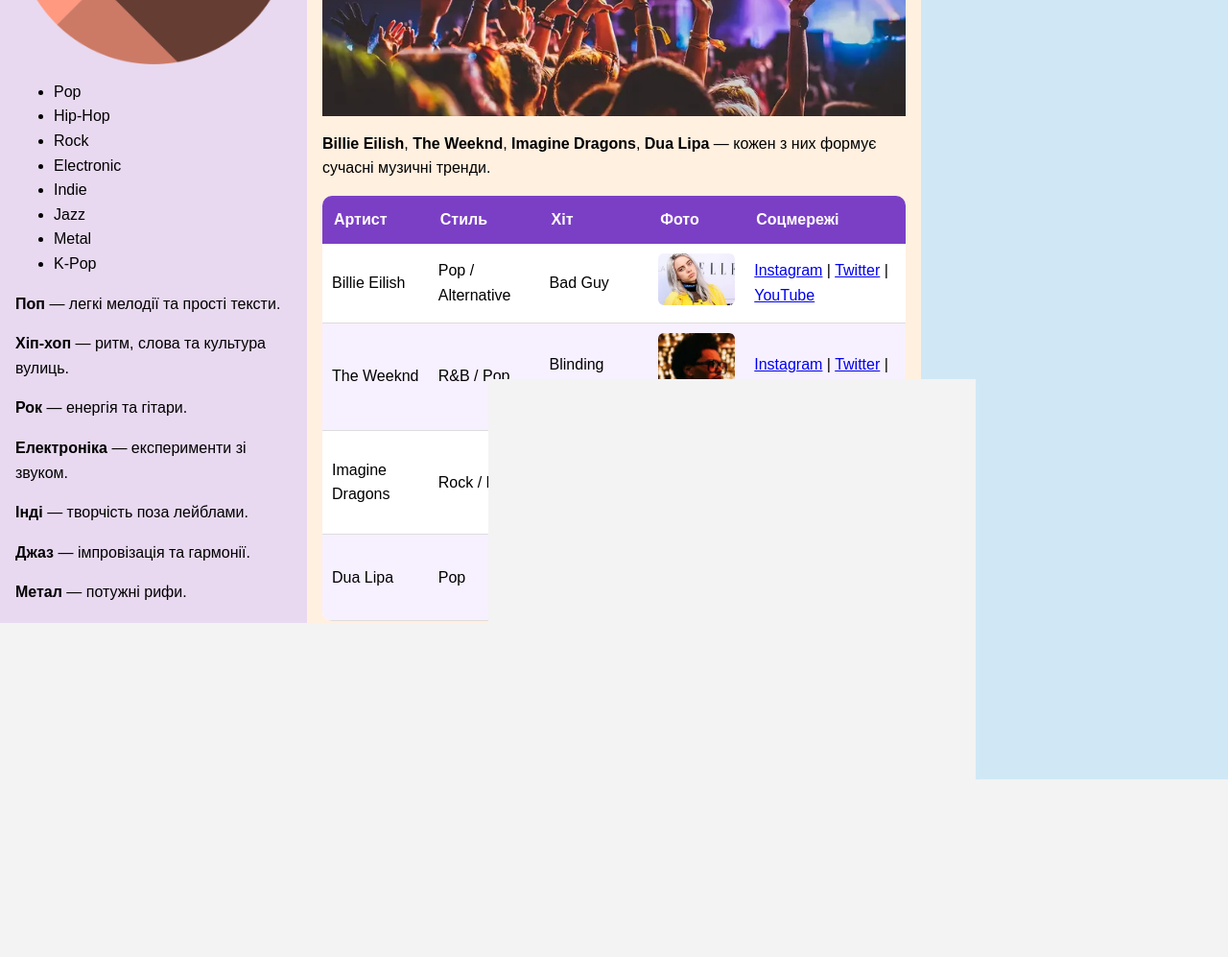
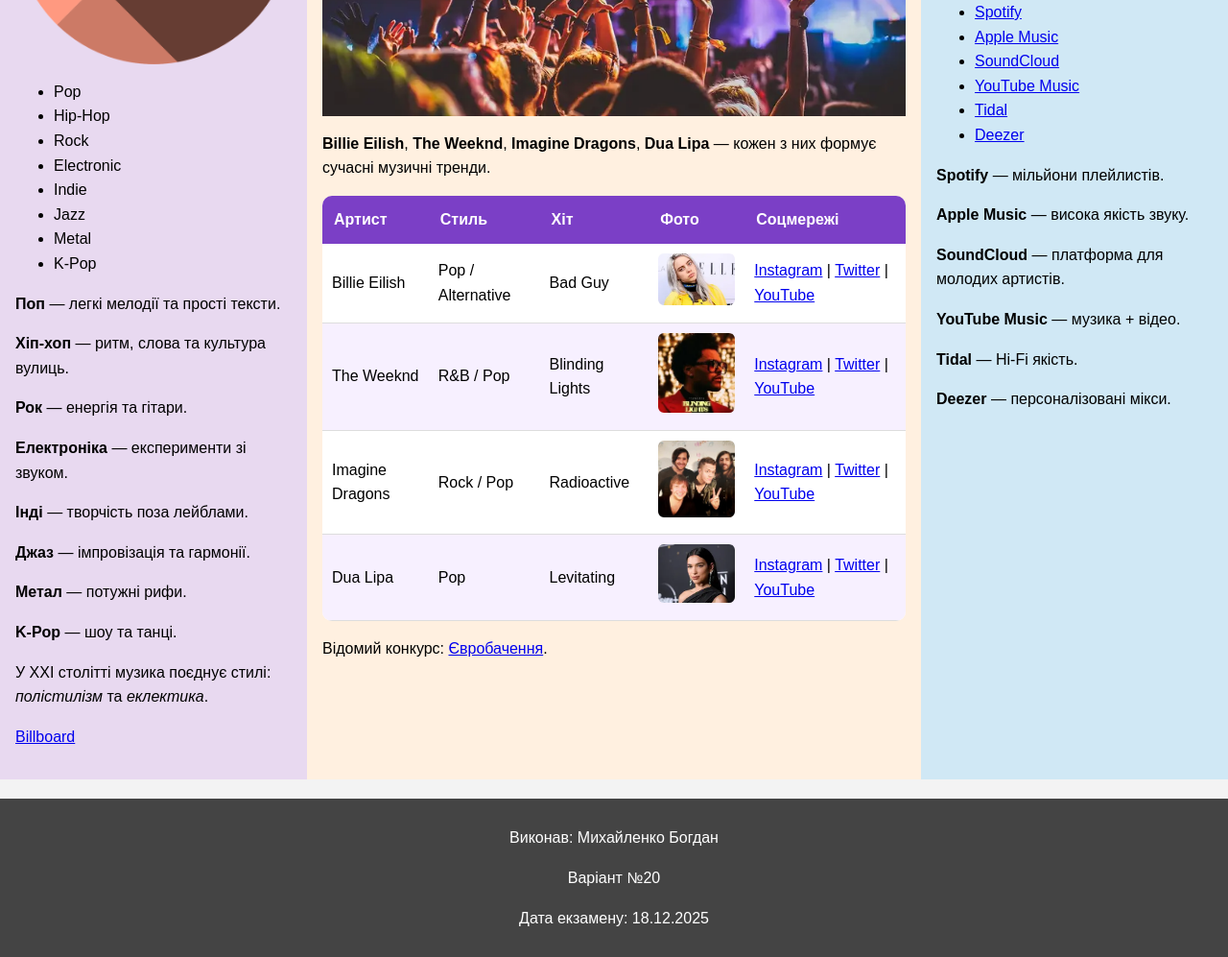
Before and after one commit to bogdanchik3005mykhajlenko-create/music-site, a plain HTML site: page index.html in a window 1280 px wide. Shown: the part 622-1619 px from the top of the page at 96% size. Before the commit the page ends 1434 px from the top, so only its background shows below. Drawn offline with Linux system fonts and the light colour scheme.

Commit message:
Refactor HTML structure and styles

```diff
--- a/index.html
+++ b/index.html
@@ -16,6 +16,7 @@
       line-height: 1.6;
     }
 
+    /* HEADER */
     .header {
       background: linear-gradient(to right, #7b3fc6, #2b6bf3);
       color: white;
@@ -27,6 +28,7 @@
       vertical-align: middle;
     }
 
+    /* LAYOUT */
     .container {
       display: flex;
       flex-wrap: wrap;
@@ -42,6 +44,7 @@
     .col2 { flex: 2 1 50%; background: #fff0e0; }
     .col3 { flex: 1 1 25%; background: #d0e8f5; }
 
+    /* IMAGES */
     img.local-icon,
     img.music,
     img.populyarni_vykonavci {
@@ -51,10 +54,12 @@
       margin: 10px auto;
     }
 
+    /* TABLE WRAPPER */
     .table-wrapper {
       overflow-x: auto;
     }
 
+    /* FOOTER */
     .footer {
       background: #444;
       color: #fff;
@@ -63,6 +68,7 @@
       margin-top: 20px;
     }
 
+    /* ✅ АДАПТИВНІСТЬ */
     @media (max-width: 900px) {
       .container {
         flex-direction: column;
@@ -126,6 +132,7 @@
 
   <main class="container">
 
+    <!-- LEFT COLUMN -->
     <section class="col1">
       <h2>Музичні течії</h2>
       <img class="local-icon" src="Фото/Music.icon.png" alt="Music Icon">
@@ -155,6 +162,7 @@
       <p><a href="https://www.billboard.com" target="_blank">Billboard</a></p>
     </section>
 
+    <!-- CENTER COLUMN -->
     <section class="col2">
       <h2>Популярні виконавці</h2>
 
@@ -228,5 +236,36 @@
       <p>Відомий конкурс: <a href="https://eurovision.tv" target="_blank">Євробачення</a>.</p>
     </section>
 
+    <!-- RIGHT COLUMN -->
     <aside class="col3">
-      <h
+      <h3>Музичні сайти</h3>
+
+      <img class="music" src="https://upload.wikimedia.org/wikipedia/commons/8/84/Spotify_icon.svg">
+
+      <ul>
+        <li><a href="https://spotify.com">Spotify</a></li>
+        <li><a href="https://music.apple.com">Apple Music</a></li>
+        <li><a href="https://soundcloud.com">SoundCloud</a></li>
+        <li><a href="https://music.youtube.com">YouTube Music</a></li>
+        <li><a href="https://tidal.com">Tidal</a></li>
+        <li><a href="https://deezer.com">Deezer</a></li>
+      </ul>
+
+      <p><strong>Spotify</strong> — мільйони плейлистів.</p>
+      <p><strong>Apple Music</strong> — висока якість звуку.</p>
+      <p><strong>SoundCloud</strong> — платформа для молодих артистів.</p>
+      <p><strong>YouTube Music</strong> — музика + відео.</p>
+      <p><strong>Tidal</strong> — Hi‑Fi якість.</p>
+      <p><strong>Deezer</strong> — персоналізовані мікси.</p>
+    </aside>
+
+  </main>
+
+  <footer class="footer">
+    <p>Виконав: Михайленко Богдан</p>
+    <p>Варіант №20</p>
+    <p>Дата екзамену: 18.12.2025</p>
+  </footer>
+
+</body>
+</html>
```
